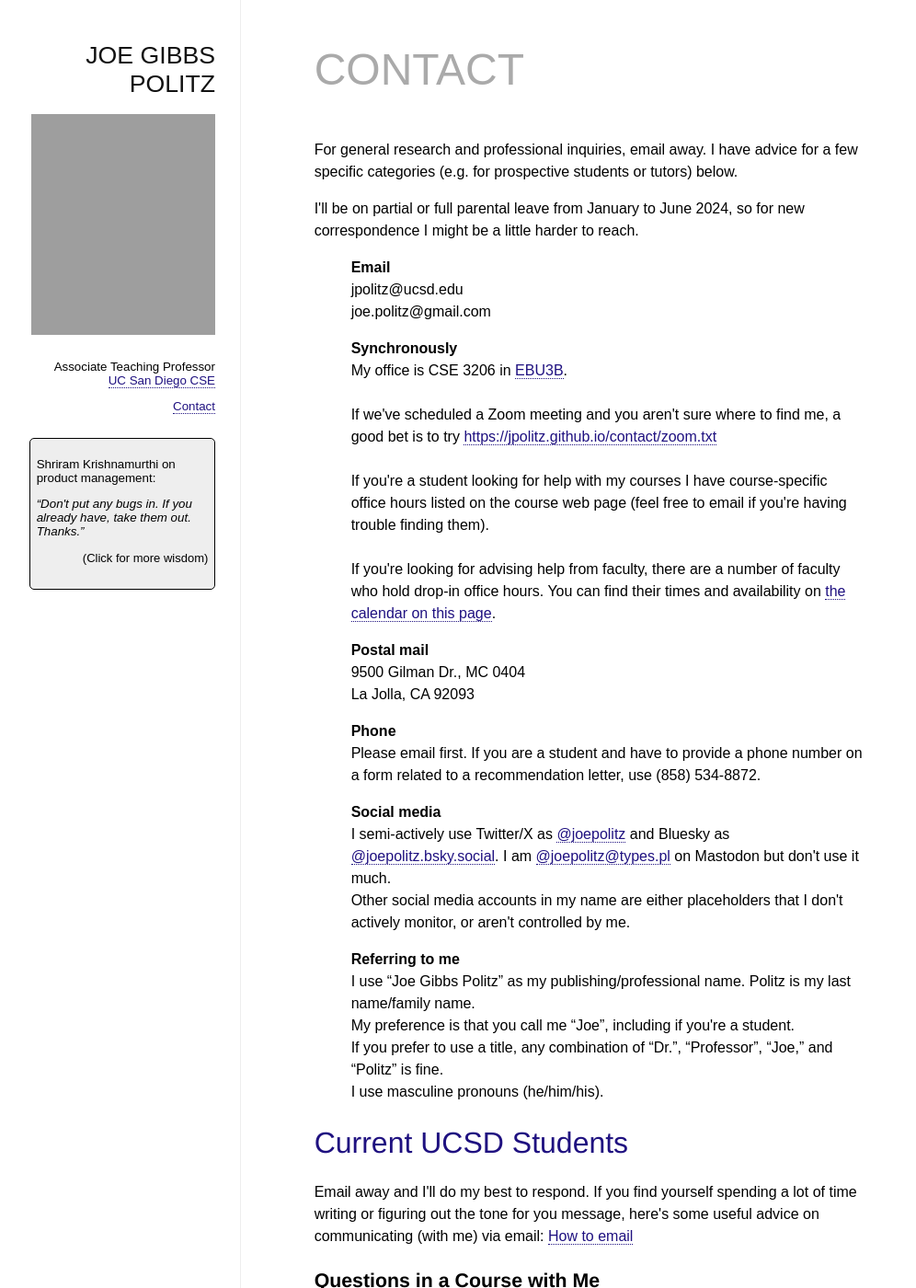
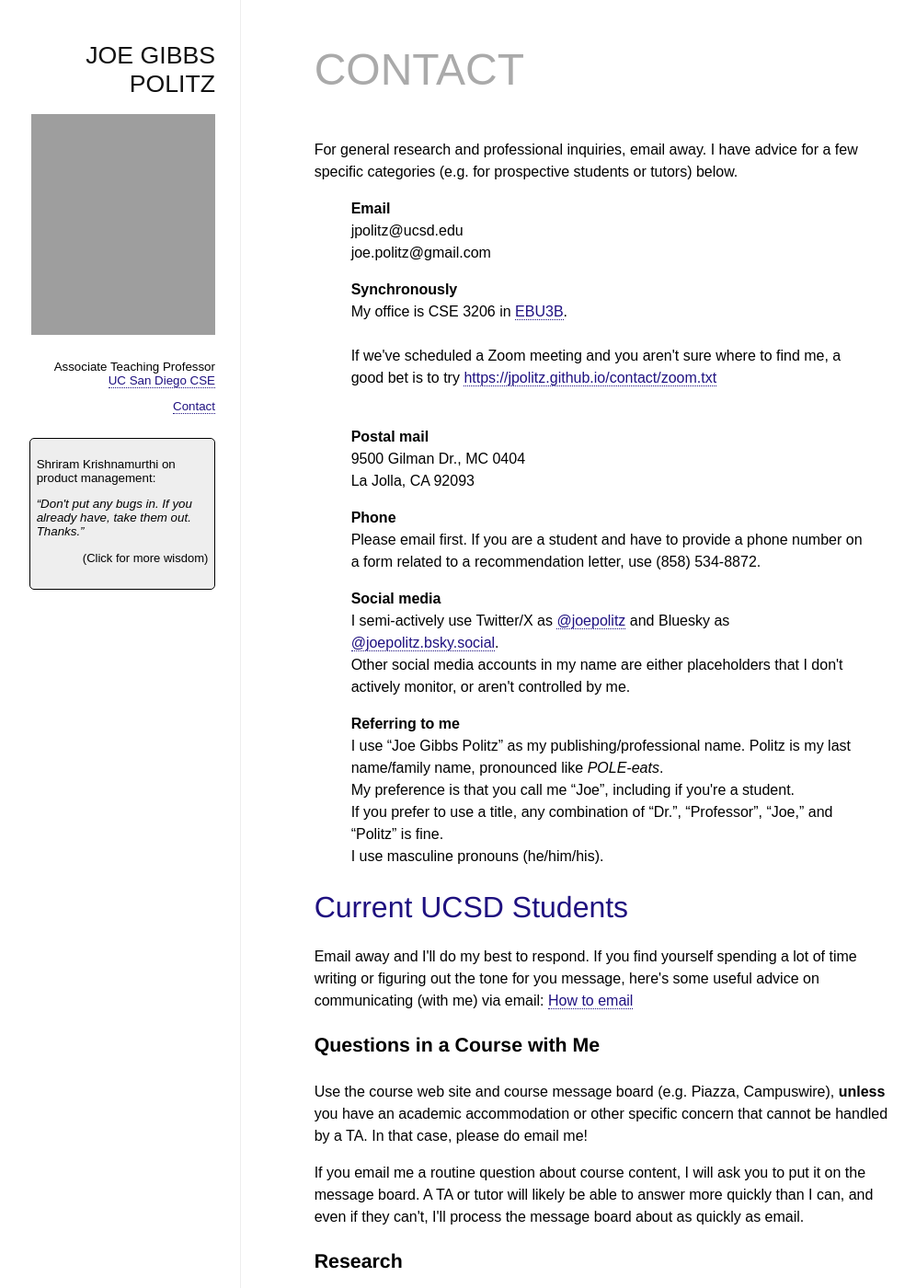
Before and after one commit to jpolitz/jpolitz.github.com, a Jekyll site: the page built from contact/index.html, in a window 1280 px wide and 1400 px high. Shown: the whole window at 92% size, without its empty margins (6-1002 px from the left). Built offline with Jekyll 4.4.1, drawn with Linux system fonts in a browser that asks for light colours; grey boxes are pictures that could not be loaded.

Commit message:
updated contact

```diff
--- a/contact/index.html
+++ b/contact/index.html
@@ -6,9 +6,6 @@ title: "CONTACT"
 <p>For general research and professional inquiries, email away. I have advice
 for a few specific categories (e.g. for prospective students or tutors)
 below.</p>
-
-<p>I'll be on partial or full parental leave from January to June 2024, so for
-    new correspondence I might be a little harder to reach. </p>
 
 <blockquote>
 
@@ -28,16 +25,6 @@ below.</p>
     a good bet is to try <a
     href="https://jpolitz.github.io/contact/zoom.txt">https://jpolitz.github.io/contact/zoom.txt</a><br/><br/>
 
-    If you're a student looking for help with my courses I have course-specific
-    office hours listed on the course web page (feel free to email if you're
-    having trouble finding them).<br/><br/>
-
-    If you're looking for advising help from faculty, there are a number of
-    faculty who hold drop-in office hours. You can find their times and
-    availability on <a
-    href="https://cse.ucsd.edu/undergraduate/undergraduate-committee-ugcom-advising-and-mentorship">the
-    calendar on this page</a>.
-
     </p>
     <p>
     <b>Postal mail</b><br/>
@@ -55,14 +42,14 @@ below.</p>
     I semi-actively use Twitter/X as <a
     href="https://twitter.com/joepolitz">@joepolitz</a> and Bluesky as <a
     href="https://bsky.app/profile/joepolitz.bsky.social">@joepolitz.bsky.social</a>.
-    I am <a href="https://types.pl/web/@joepolitz">@joepolitz@types.pl</a> on
-    Mastodon but don't use it much.<br/> Other social media accounts in my
+    <br/> Other social media accounts in my
     name are either placeholders that I don't actively monitor, or aren't
     controlled by me.  </p>
 
     <p>
     <b>Referring to me</b><br/>
-    I use “Joe Gibbs Politz” as my publishing/professional name. Politz is my last name/family name.<br/>
+    I use “Joe Gibbs Politz” as my publishing/professional name. Politz is my
+    last name/family name, pronounced like <em>POLE-eats</em>.<br/>
     My preference is that you call me “Joe”, including if you're a student.</br>
     If you prefer to use a title, any combination of “Dr.”, “Professor”, “Joe,” and “Politz” is fine.<br/>
     I use masculine pronouns (he/him/his).<br/>
```
